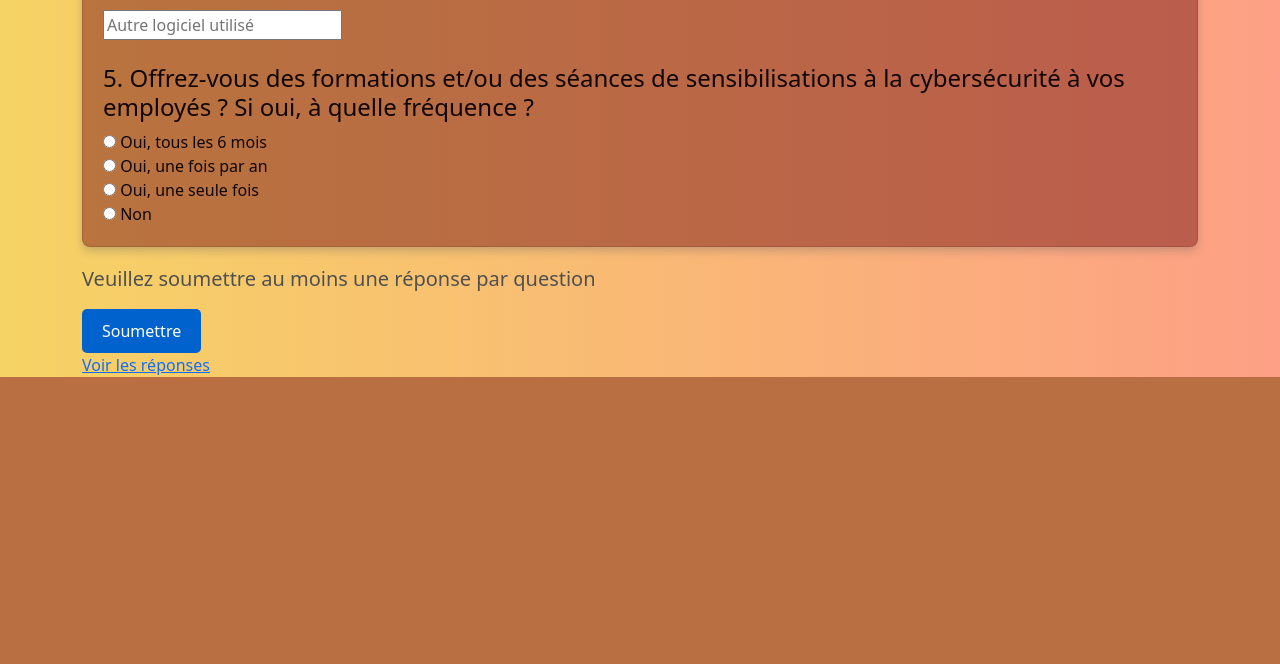
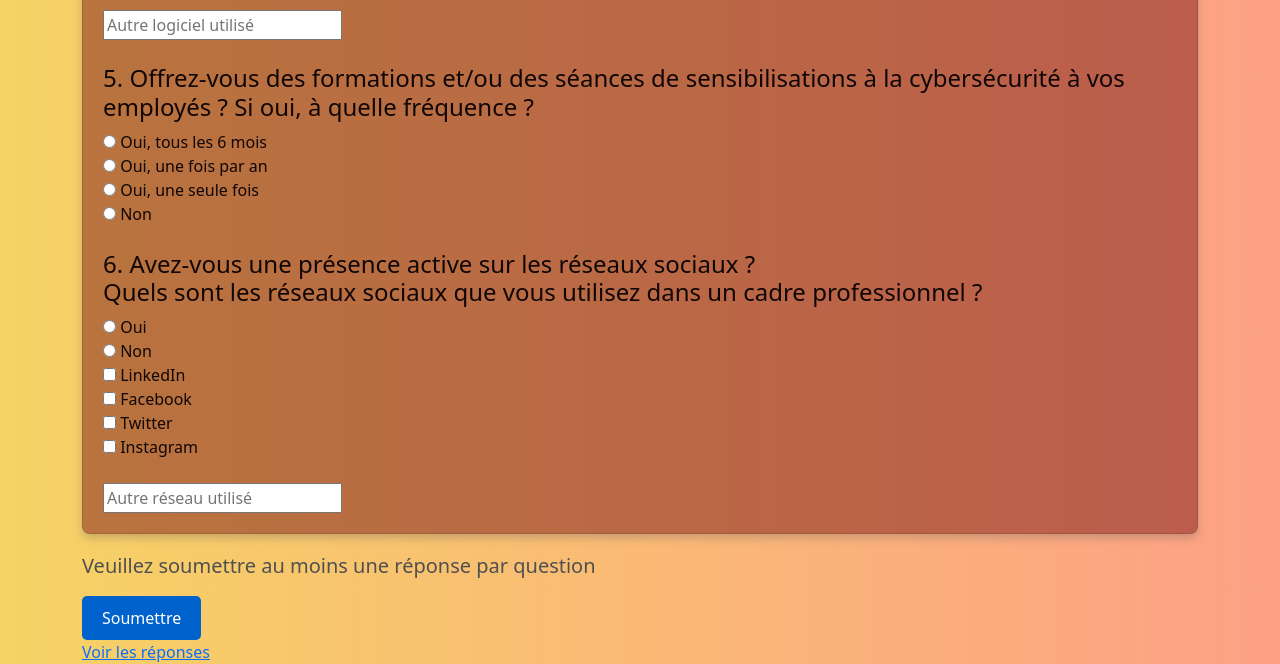
Before and after one commit to lebretonl/2024-tb, a FastAPI app: page / in a window 1280 px wide. Shown: the part 939-1603 px from the top of the page. Before the commit the page ends 1316 px from the top, so only its background shows below. Run offline with FastAPI, Linux system fonts and the light colour scheme.

Commit message:
debut question 6 formulaire

```diff
--- a/templates/formulaire.html
+++ b/templates/formulaire.html
@@ -65,6 +65,23 @@
         <label for="oui">Oui, une seule fois</label><br>
         <input type="radio" id="non" name="formation" value="non">
         <label for="non">Non</label>
+        <br><br>
+
+        <h4>6. Avez-vous une présence active sur les réseaux sociaux ? <br>
+            Quels sont les réseaux sociaux que vous utilisez dans un cadre professionnel ?</h4>
+        <input type="radio" id="rs" name="oui" value="oui">
+        <label for="oui">Oui</label><br>
+        <input type="radio" id="non" name="oui" value="non">
+        <label for="non">Non</label><br>
+        <input type="checkbox" id="linkedin" name="reseaux" value="linkedin">
+        <label for="linkedin">LinkedIn</label><br>
+        <input type="checkbox" id="facebook" name="reseaux" value="facebook">
+        <label for="facebook">Facebook</label><br>
+        <input type="checkbox" id="twitter" name="reseaux" value="twitter">
+        <label for="twitter">Twitter</label><br>
+        <input type="checkbox" id="instagram" name="reseaux" value="instagram">
+        <label for="instagram">Instagram</label><br><br>
+        <input type="text" id="autre" name="reseaux" placeholder="Autre réseau utilisé" maxlength="30">
     </div>
 
         <h5>Veuillez soumettre au moins une réponse par question</h5>
```
